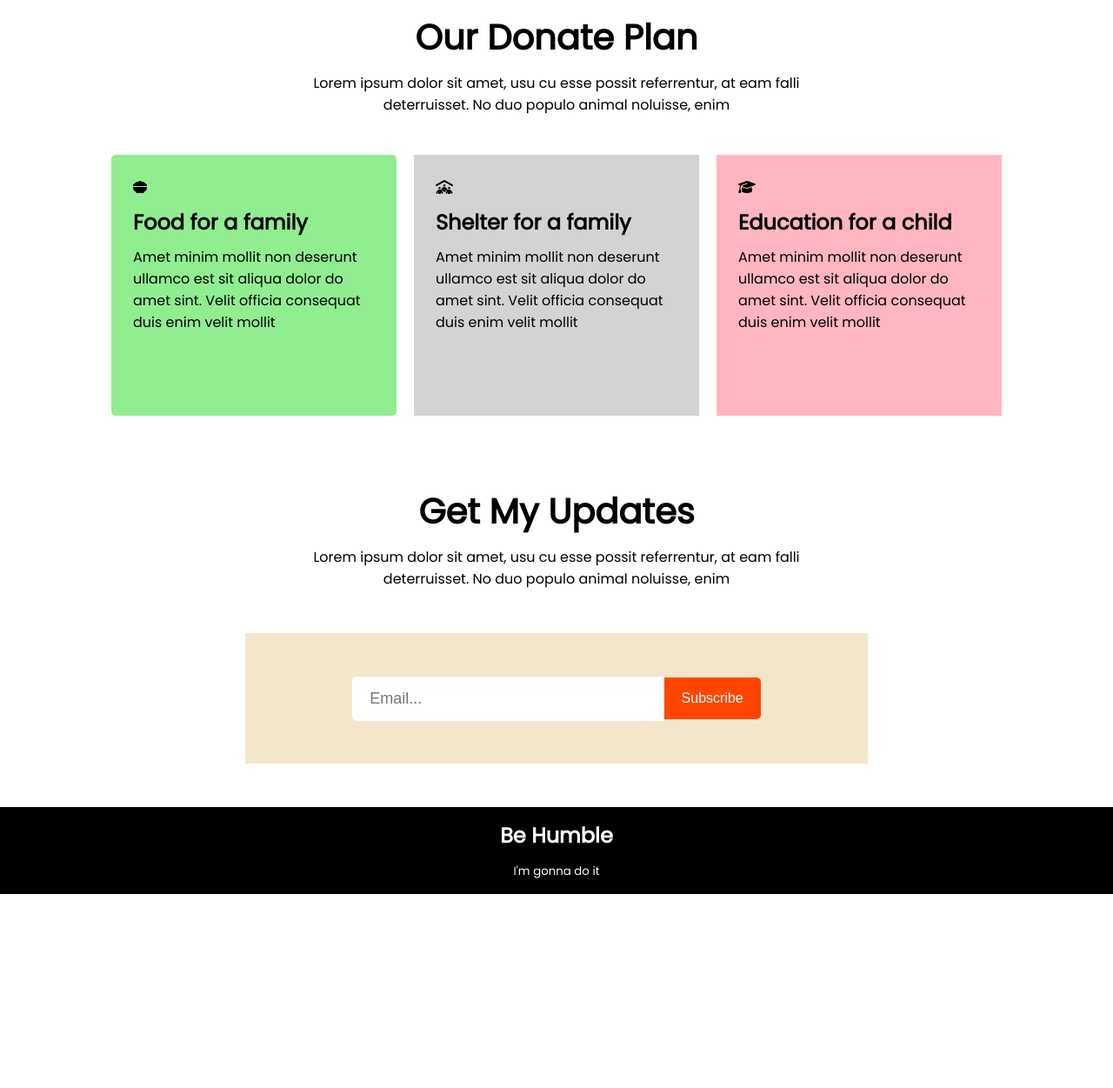
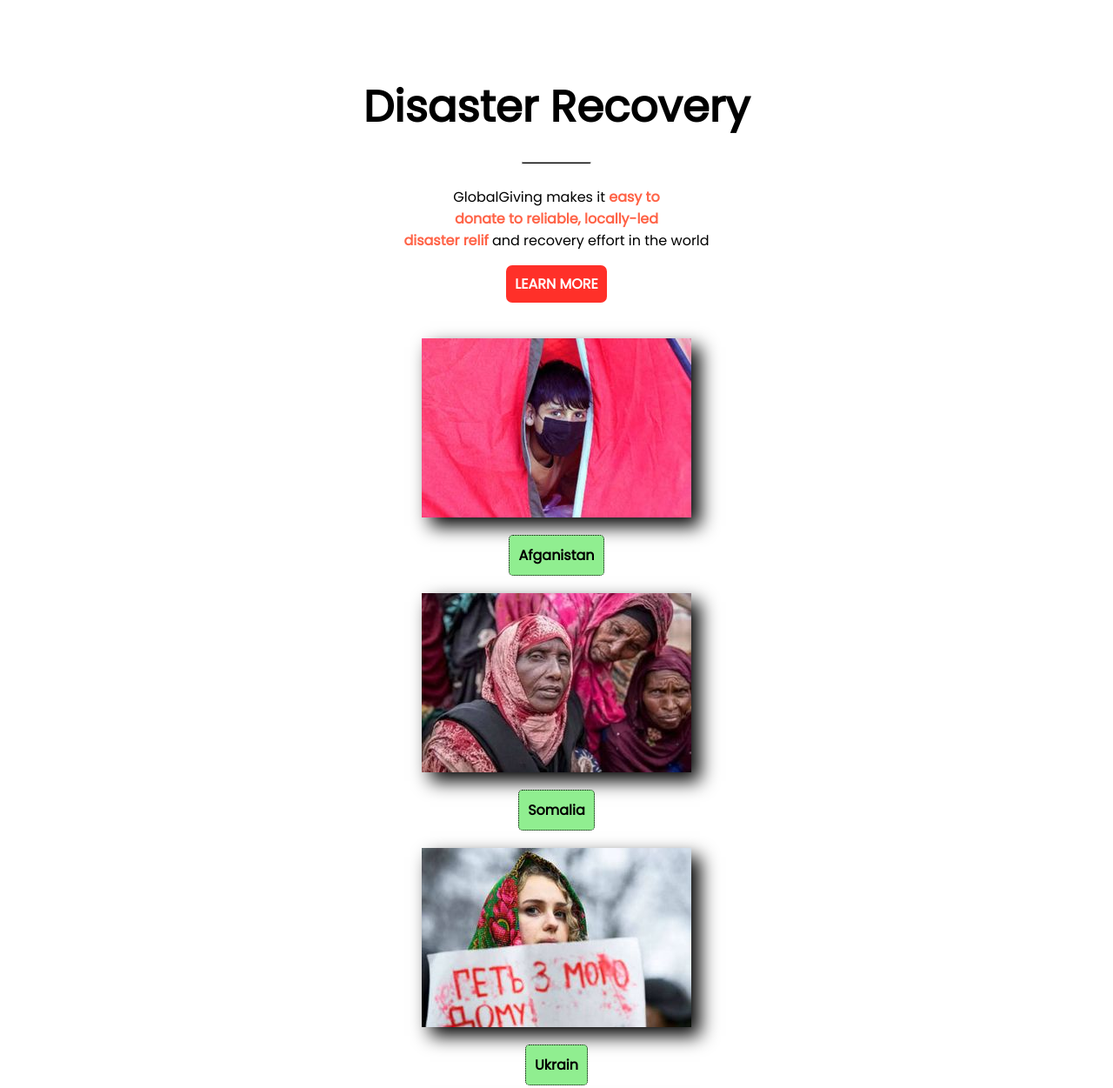
Before and after one commit to SyedemonShihab/Assignment1, a plain HTML site: page index.html in a window 1280 px wide. Shown: the part 1379-2630 px from the top of the page at 87% size. Before the commit the page ends 2407 px from the top, so only its background shows below. Drawn offline with Linux system fonts and the light colour scheme; a web font is replaced by a local one.

Commit message:
done the assignment

```diff
--- a/index.html
+++ b/index.html
@@ -10,8 +10,16 @@
   <link href="https://fonts.googleapis.com/css2?family=Charis+SIL&family=Joan&family=Poppins&display=swap"
     rel="stylesheet">
   <link rel="stylesheet" href="https://cdnjs.cloudflare.com/ajax/libs/font-awesome/6.1.0/css/all.min.css">
+
+  <link rel="preconnect" href="https://fonts.googleapis.com">
+  <link rel="preconnect" href="https://fonts.gstatic.com" crossorigin>
+  <link
+    href="https://fonts.googleapis.com/css2?family=Charis+SIL&family=Joan&family=Lobster&family=Marck+Script&family=Oleo+Script&family=Poppins&display=swap"
+    rel="stylesheet">
+
   <title>Assignment 01</title>
   <link rel="stylesheet" href="style.css">
+
 
 </head>
 
@@ -34,7 +42,8 @@
 
   <div class="second-section">
 
-    <h1>Donate Today</h1>
+    <h1>Donate Today</h1><br>
+    <hr class="hr1"><br>
     <p>Lorem ipsum dolor sit amet, usu cu esse possit referrentur, at eam falli <br>
       deterruisset. No duo populo animal noluisse, enim</p>
 
@@ -53,9 +62,27 @@
 
   </div>
   <br><br><br>
+  <section class="bonus-section">
+    <h1>Disaster Recovery</h1><br>
+    <hr class="hr1"><br>
+    <p>GlobalGiving makes it <span><b> easy to <br>
+          donate to reliable, locally-led </BR> disaster relif </b></span> and recovery effort in the world</p>
+    <br>
+    <a class="header-button" href="#">LEARN MORE</a><br>
+
+    <div class="picture-div">
+      <img class="div-img" src="afg.jpg" alt="picture"><b class="country-name">Afganistan</b>
+      <img class="div-img" src="somalia.jpg" alt="picture">
+      <b class="country-name"> Somalia</b>
+      <img class="div-img" src="ukrain.jpg" alt="picture"><b class="country-name">Ukrain</b>
+      <img class="div-img" src="unaited.jpg" alt="picture"><b class="country-name">Unaited State</b>
+    </div>
+
+  </section>
 
   <section class="third-section">
-    <h2 class="h2-1">Our Donate Plan</h2>
+    <h2 class="h2-1">Our Donate Plan</h2><br>
+    <hr class="hr1"><br>
     <p>Lorem ipsum dolor sit amet, usu cu esse possit referrentur, at eam falli <br>
       deterruisset. No duo populo animal noluisse, enim</p><br>
 
@@ -90,7 +117,8 @@
   </section><br><br>
 
   <section class="last-section">
-    <h2 class="h2-1">Get My Updates</h2>
+    <h2 class="h2-1">Get My Updates</h2><br>
+    <hr class="hr1"><br>
     <p>Lorem ipsum dolor sit amet, usu cu esse possit referrentur, at eam falli <br>
       deterruisset. No duo populo animal noluisse, enim</p>
     <br><br>
--- a/style.css
+++ b/style.css
@@ -13,7 +13,7 @@ body {
 .header {
   width: 100%;
   height: 100vh;
-  background-image: url(donation13.jpg);
+  background-image: url(poor-child.jpg);
   background-size: cover;
   display: flex;
   justify-content: center;
@@ -43,11 +43,11 @@ h2 {
 }
 
 .header-button {
-  color: white;
-  font-weight: bold;
+  color: rgb(255, 255, 255);
+  font-weight: bolder;
   text-decoration: none;
   border-radius: 7px;
-  background-color: rgb(255, 72, 0);
+  background-color: rgba(255, 16, 8, 0.862);
   padding: 10px 10px;
   margin-top: 10px;
 }
@@ -84,6 +84,48 @@ h2 {
   border: 3px solid rgb(255, 72, 0);
   color: rgb(255, 72, 0);
 }
+
+.bonus-section {
+  width: 100%;
+  text-align: center;
+  align-items: center;
+  margin: 0 auto;
+  padding: 30px;
+}
+
+span {
+  color: tomato;
+}
+
+.hr1 {
+  width: 80px;
+  height: 3px;
+  margin: 0 auto;
+  background-color: black;
+
+}
+
+.picture-div {
+  margin-top: 30px;
+  display: flex;
+  flex-direction: column;
+  justify-content: center;
+  align-items: center;
+}
+
+.div-img {
+  margin: 20px 20px;
+  box-shadow: 10px 10px 20px;
+}
+
+.country-name {
+  background-color: lightgreen;
+  color: black;
+  border: 1px dotted black;
+  border-radius: 5px;
+  padding: 10px;
+}
+
 .third-section {
   width: 100%;
   text-align: center;
@@ -172,4 +214,14 @@ footer {
   background-color: black;
   color: white;
   padding: 5px 5px;
+  font-family: 'Charis SIL', serif;
 }
+
+footer h2 {
+
+  font-family: 'lobster', 'cursive', 'Charis SIL', serif, 'Joan', serif, 'Marck Script', 'cursive', 'Oleo Script', 'cursive', 'Poppins', sans-serif;
+  color: tomato;
+  font-weight: 400;
+  font-size: 30px;
+
+}
```
Also changed, not shown: images.jpg (added), poor-child.jpg (added).
